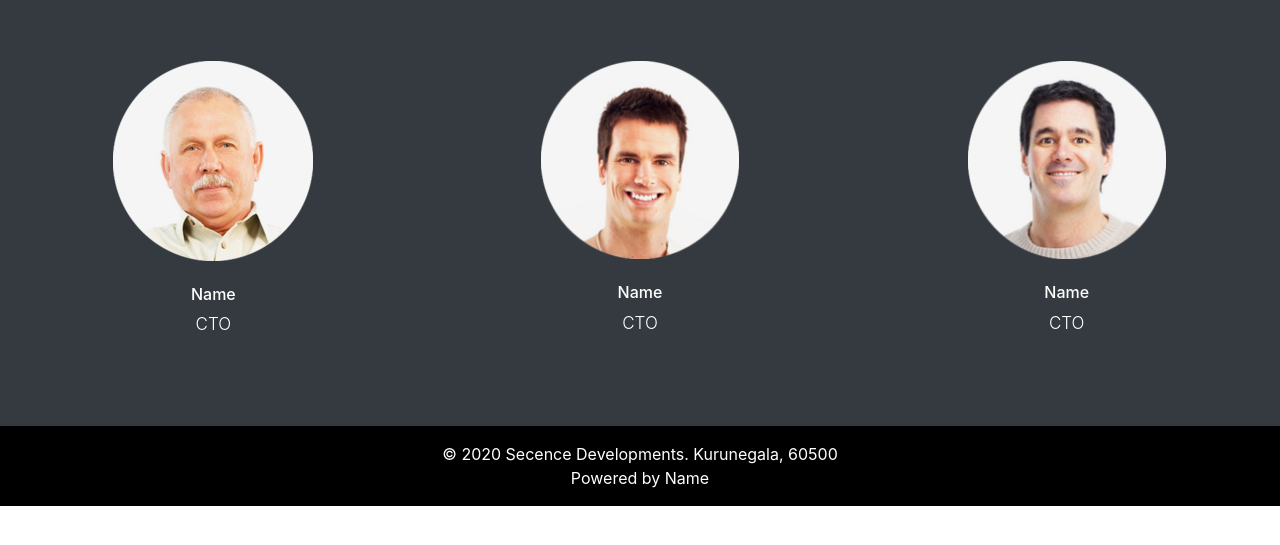
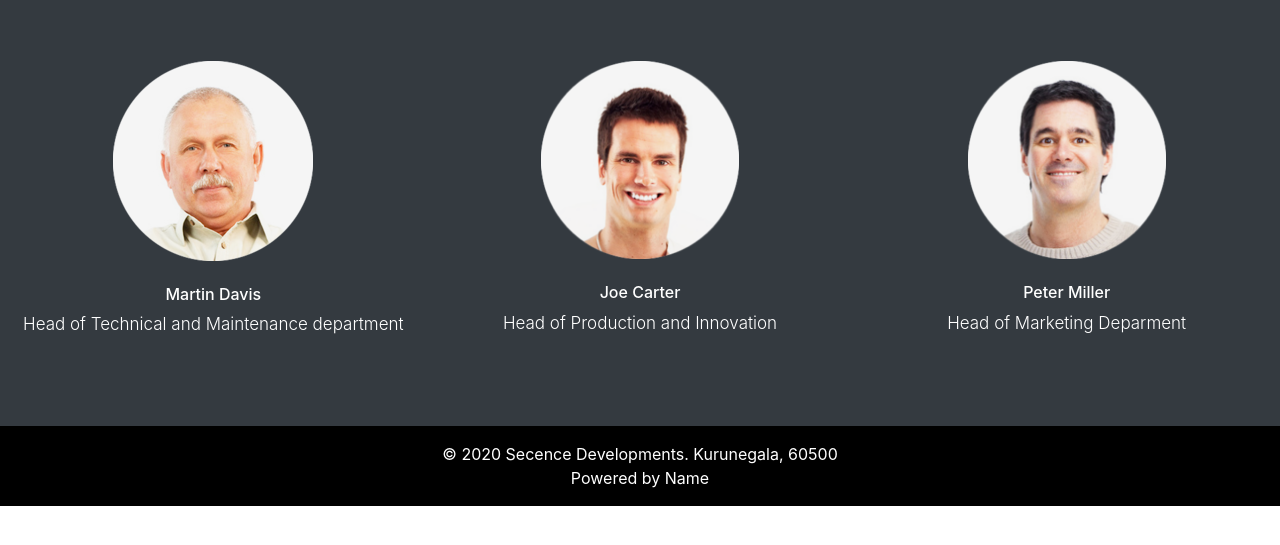
Before and after one commit to faiyazrafeek/HTML_Study, a plain HTML site: page secence/team.html in a window 1280 px wide. Shown: the part 175-720 px from the top of the page. Drawn offline with nearby package versions, Linux system fonts and the light colour scheme.

Commit message:
new update

```diff
--- a/secence/team.html
+++ b/secence/team.html
@@ -54,20 +54,23 @@
         <div class="col-sm">
           <img src="img/p1.png" class="mx-auto d-block" alt="...">
           <br>
-          <h6>Name</h6>
-          <p class="lead"  style="font-size: 17px;">CTO</p>
+          <h6>Martin Davis</h6>
+          <p class="lead"  style="font-size: 17px;">Head of Technical and Maintenance department
+          </p>
         </div>
         <div class="col-sm">
           <img src="img/p3.png" class="w-50 mx-auto d-block" alt="...">
           <br>
-          <h6>Name</h6>
-          <p class="lead"  style="font-size: 17px;">CTO</p>
+          <h6>Joe Carter</h6>
+          <p class="lead"  style="font-size: 17px;">Head of Production and Innovation
+          </p>
         </div>
         <div class="col-sm">
           <img src="img/p2.png" class="w-50 mx-auto d-block" alt="...">
           <br>
-          <h6>Name</h6>
-          <p class="lead"  style="font-size: 17px;">CTO</p>
+          <h6>Peter Miller</h6>
+          <p class="lead"  style="font-size: 17px;">Head of Marketing Deparment
+          </p>
         </div>
       </div>
       <br>
```
Also changed, not shown: secence/main.js (+4 -3 lines), 1 other file.
